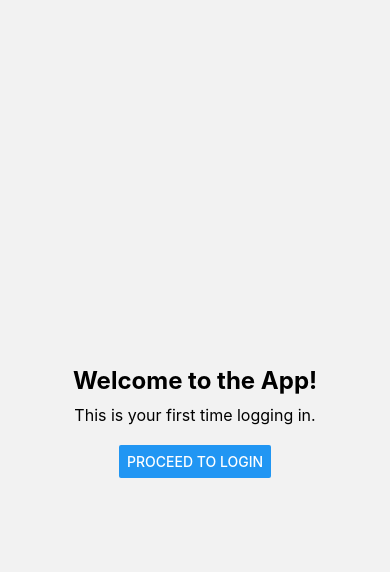
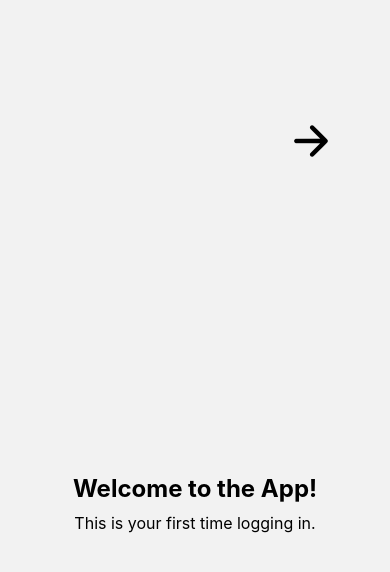
Before and after one commit to Vrbko/vseprisotno-projekt, a React Native app: screen /FirstLogin in a window 390 px wide. Shown: the top 572 px of the page. Built offline with nearby package versions, Linux system fonts and the light colour scheme.

Commit message:
Progress

```diff
--- a/screens/FirstLoginScreen.tsx
+++ b/screens/FirstLoginScreen.tsx
@@ -1,19 +1,48 @@
 // FirstLoginScreen.tsx
 import React from 'react';
-import { View, Text, Button, StyleSheet } from 'react-native';
+import { View, Text, StyleSheet, TouchableOpacity } from 'react-native';
+import Icon from 'react-native-vector-icons/Ionicons';
 
 const FirstLoginScreen = ({ navigation }: { navigation: any }) => {
   return (
     <View style={styles.container}>
-      <Text style={styles.title}>Welcome to the App!</Text>
-      <Text style={styles.subtitle}>This is your first time logging in.</Text>
-      <Button title="Proceed to Login" onPress={() => navigation.navigate('Login')} />
+      {/* Header with arrow icon */}
+      <View style={styles.header}>
+        <TouchableOpacity
+          style={styles.arrowContainer}
+          onPress={() => navigation.navigate('Login')}
+        >
+          <Icon
+            name="arrow-forward"
+            size={48}
+            color="black"
+          />
+        </TouchableOpacity>
+      </View>
+
+      {/* Main content */}
+      <View style={styles.content}>
+        <Text style={styles.title}>Welcome to the App!</Text>
+        <Text style={styles.subtitle}>This is your first time logging in.</Text>
+      </View>
     </View>
   );
 };
 
 const styles = StyleSheet.create({
   container: {
+    flex: 1,
+  },
+  header: {
+    width: '100%',
+    alignItems: 'flex-end',
+    padding: 15,
+  },
+  arrowContainer: {
+    paddingTop: 100, // Makes it easier to tap
+    paddingRight: 40, // Makes it easier to tap
+  },
+  content: {
     flex: 1,
     justifyContent: 'center',
     alignItems: 'center',
--- a/screens/HomeScreen.tsx
+++ b/screens/HomeScreen.tsx
@@ -6,10 +6,7 @@ const HomeScreen = ({ navigation }: { navigation: any }) => {
   return (
     <View style={styles.container}>
       <Text style={styles.title}>Home Screen</Text>
-      <Button
-        title="Go to Accidents"
-        onPress={() => navigation.navigate('Accident')}
-      />
+
     </View>
   );
 };
--- a/screens/LoginScreen.tsx
+++ b/screens/LoginScreen.tsx
@@ -28,7 +28,7 @@ const LoginScreen = ({ navigation }: { navigation: any }) => {
       />
       <Button title="Login" onPress={handleLogin} />
       <Button
-        title="Don't have an account? Register"
+        title="Register"
         onPress={() => navigation.replace('Register')} // Navigate to Register screen
       />
     </View>
--- a/screens/MapScreen.tsx
+++ b/screens/MapScreen.tsx
@@ -8,10 +8,10 @@ const MapScreen = () => {
       <MapView
         style={styles.map}
         initialRegion={{
-          latitude: 37.78825,
-          longitude: -122.4324,
-          latitudeDelta: 0.0922,
-          longitudeDelta: 0.0421,
+          latitude: 46.558942,
+          longitude: 15.638063,
+          latitudeDelta: 0.0420,
+          longitudeDelta: 0.0420,
         }}
       />
     </View>
```
